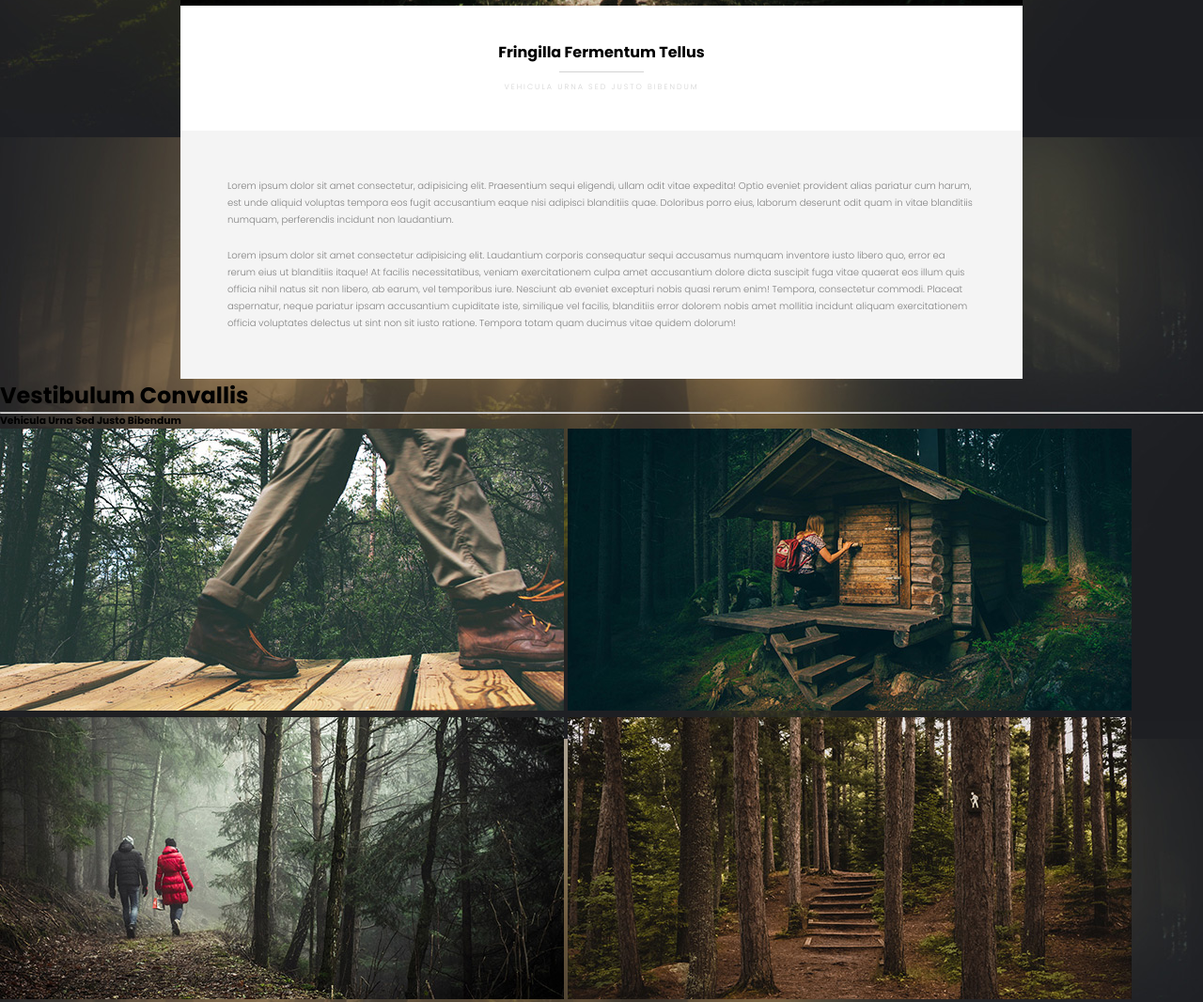
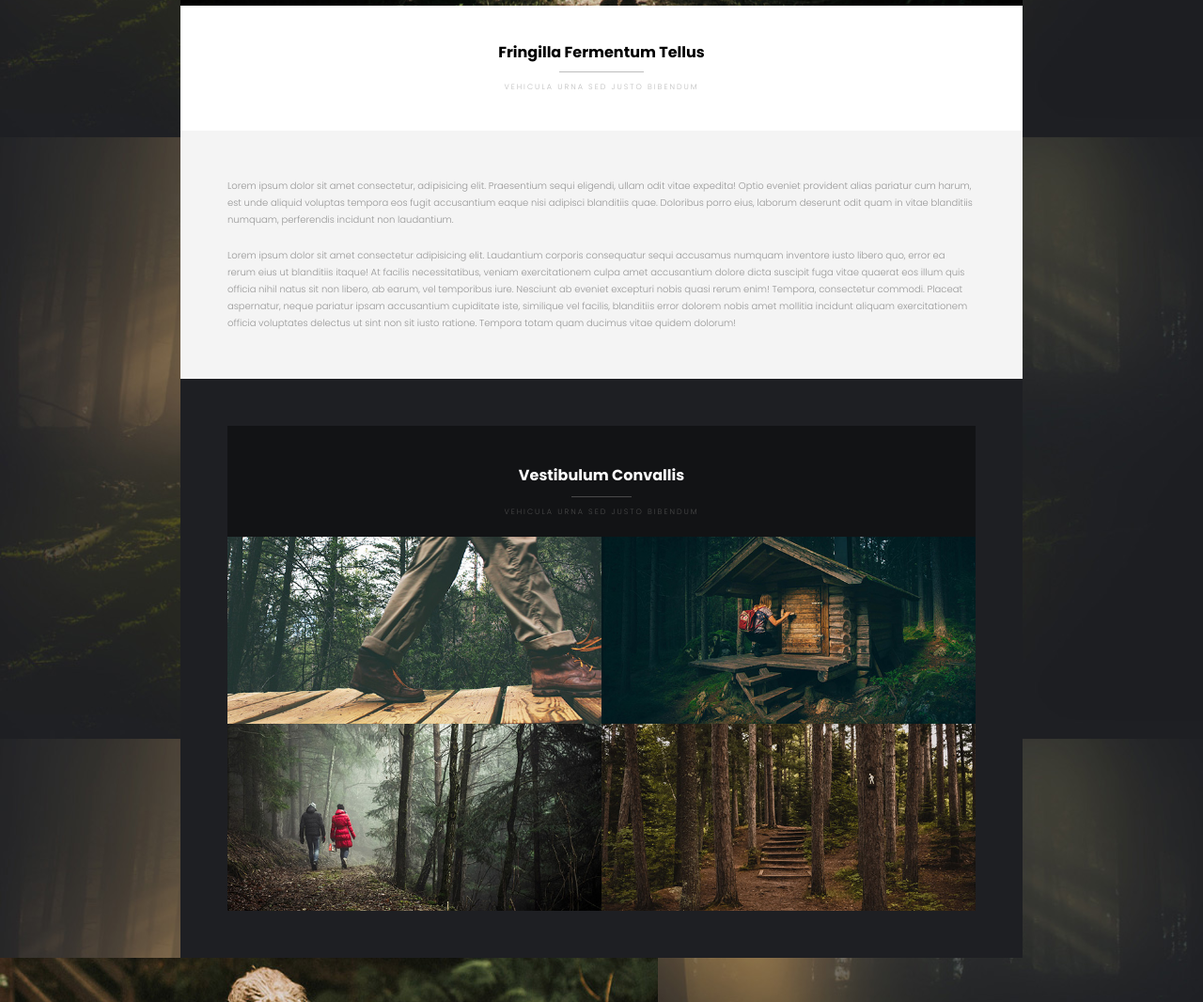
Before and after one commit to amanda-sail/sass-exercice3-caminar, a plain HTML site: page index.html in a window 1280 px wide. Shown: the part 494-1560 px from the top of the page at 94% size. Drawn offline with Linux system fonts and the light colour scheme.

Commit message:
sass portfolio

```diff
--- a/src/sass/style.sass
+++ b/src/sass/style.sass
@@ -35,12 +35,12 @@ header
             padding: 40px 0 8px
         hr
             border: none
-            border-bottom: lightgrey solid .5px
+            border-bottom: #bdbdbd solid .5px
             width: 10%
             margin: auto
         h6
             text-transform: uppercase
-            color: lightgrey
+            color: #bdbdbd
             font-weight: 300
             font-size: 8px
             letter-spacing: 2px
@@ -49,10 +49,41 @@ article
     margin: 0 15%
     p
         background-color: #F4F4F4
-        color: grey
+        color: #969696
         font-weight: 300
         font-size: 10px
         line-height: 18px
         padding: 50px 50px 10px
         &:last-of-type
             padding: 10px 50px 50px
+.portfolio
+    text-align: center
+    margin: 0 15%
+    background-color: #1E1F23
+    padding: 50px /*allows me to drop inner div down*/
+    div
+        margin: auto /*centers div w/in parent*/
+        background-color: #121315
+        h2
+            font-size: 16px
+            font-weight: 700
+            padding: 40px 0 10px
+            color: white
+        hr
+            border: none
+            border-bottom: #4a4a4a solid .25px
+            width: 8%
+            margin: auto
+        h6
+            text-transform: uppercase
+            color: #4a4a4a
+            font-weight: 300
+            font-size: 8px
+            letter-spacing: 2px
+            padding: 10px 0 20px
+    .image-block
+        margin: auto /*centers div w/in parent*/
+        display: flex
+        flex-wrap: wrap
+        img
+            width: 50%
```
Also changed, not shown: public/css/style.css, 1 other file.
